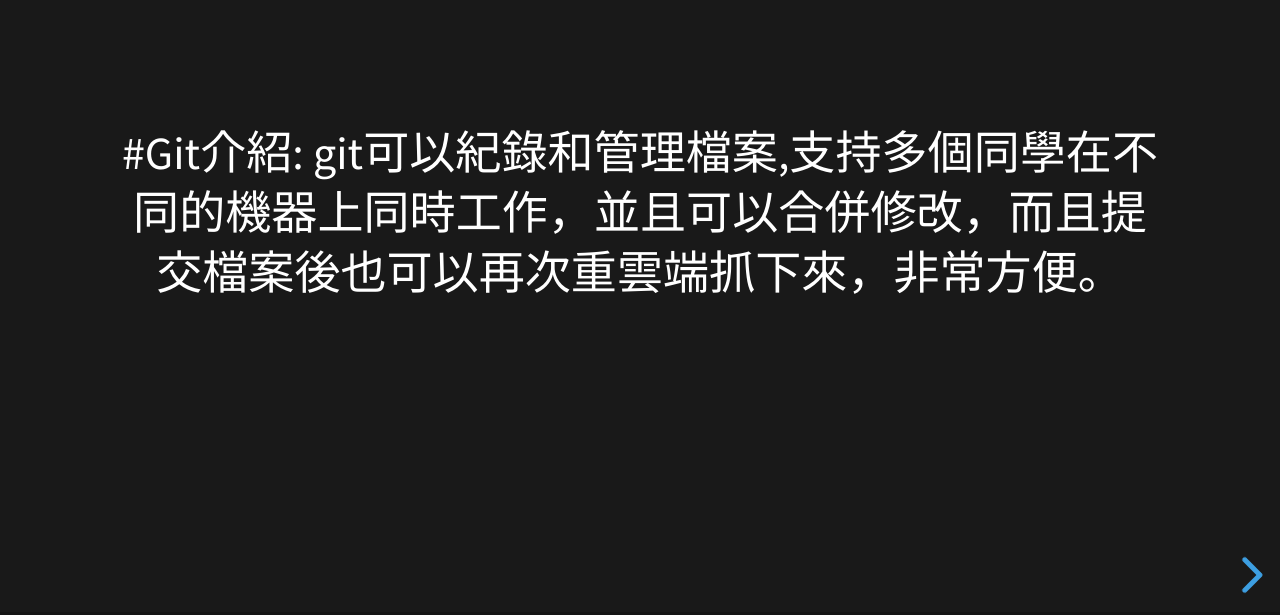
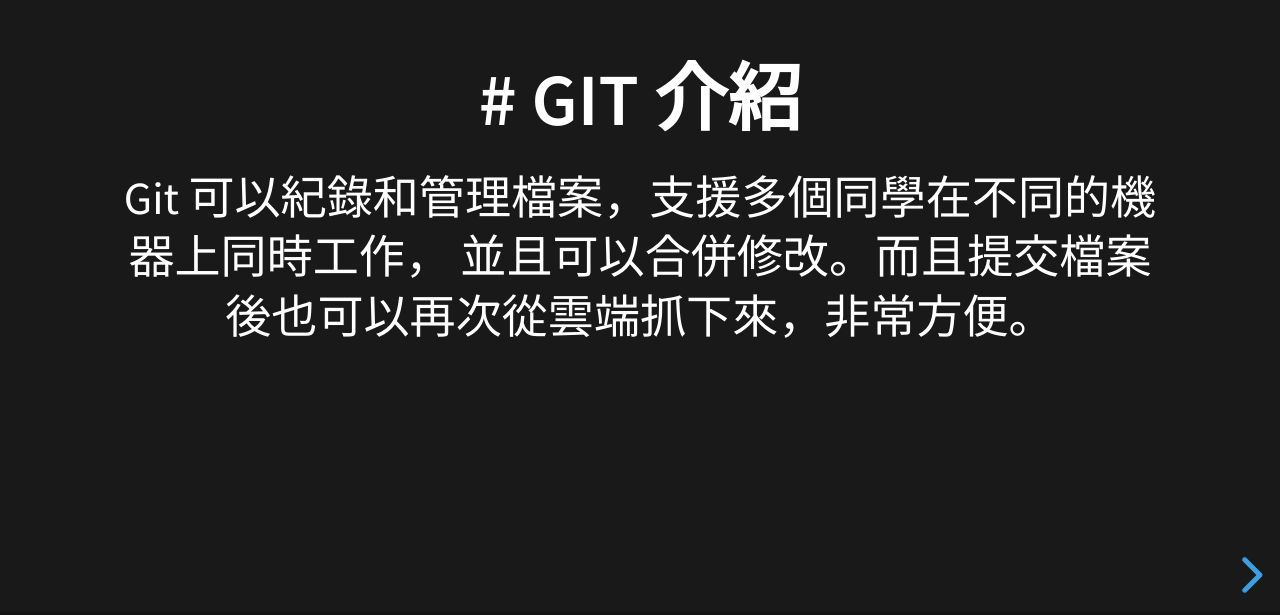
Before and after one commit to 414232400/seven1, a website: page index.html in a window 1280 px wide. Shown: the part 185-800 px from the top of the page. Drawn offline with Linux system fonts and the light colour scheme.

Commit message:
Refactor Git introduction section in index.html

```diff
--- a/index.html
+++ b/index.html
@@ -16,9 +16,13 @@
 	<body>
 		<div class="reveal">
 			<div class="slides">
-				<section>#Git介紹:
-					git可以紀錄和管理檔案,支持多個同學在不同的機器上同時工作，並且可以合併修改，而且提交檔案後也可以再次重雲端抓下來，非常方便。
-				</section>
+				<section>
+          <h2># Git 介紹</h2>
+          <p>
+            Git 可以紀錄和管理檔案，支援多個同學在不同的機器上同時工作，
+            並且可以合併修改。而且提交檔案後也可以再次從雲端抓下來，非常方便。
+          </p>
+        </section>
 				<section>Slide 2</section>
 				<section>Slide 3</section>
 			</div>
```
